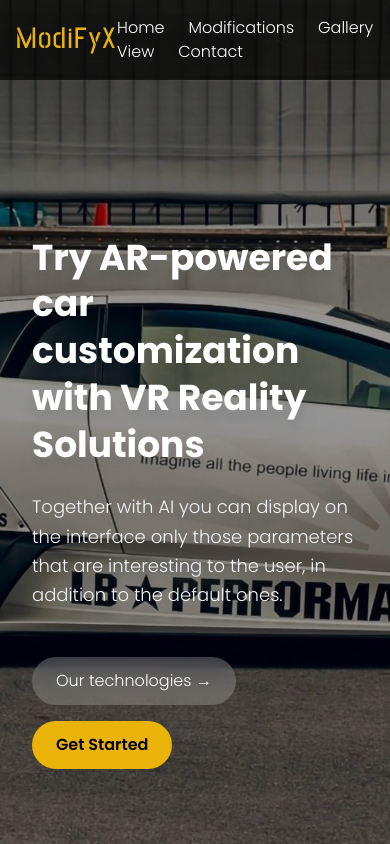
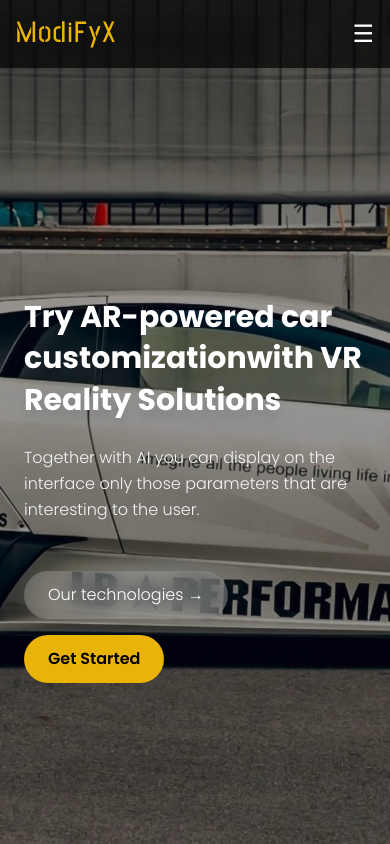
Before and after one commit to Dasindu02/ModiFyX--frontend, a React (Vite) app: page / in a window 390 px wide. Built offline with nearby package versions, Linux system fonts and the light colour scheme.

Commit message:
Update Dashboard Responsive

```diff
--- a/src/Pages/Dashborad.tsx
+++ b/src/Pages/Dashborad.tsx
@@ -3,69 +3,76 @@ import img1 from "../assets/bgimage.jpg";
 import img2 from "../assets/bg2.jpg";
 import img3 from "../assets/bg3.jpg";
 
-
 const Dashboard = () => {
   const [currentBg, setCurrentBg] = useState(0);
+  const [menuOpen, setMenuOpen] = useState(false);
 
   const backgroundImages = [img1, img2, img3];
 
   useEffect(() => {
     const interval = setInterval(() => {
       setCurrentBg((prev) => (prev + 1) % backgroundImages.length);
-    }, 15000); // 15 seconds
-
+    }, 15000);
     return () => clearInterval(interval);
   }, []);
 
   return (
     <div className="fixed inset-0 h-screen w-screen overflow-hidden">
-
-
       <div
         key={currentBg}
-        className="absolute inset-0 bg-cover bg-center transition-all duration-[1500ms] animate-slide"
+        className="absolute inset-0 bg-cover bg-center transition-all duration-[1500ms]"
         style={{ backgroundImage: `url(${backgroundImages[currentBg]})` }}
       ></div>
 
-      {/* Dark Overlay */}
-      <div className="absolute inset-0 bg-black bg-opacity-40"></div>
+      <div className="absolute inset-0 bg-black/40"></div>
 
-      {/* Navbar */}
-      <nav className="relative bg-black bg-opacity-70 text-white p-4 z-10">
+      <nav className="relative bg-black/70 text-white p-4 z-10">
         <div className="container mx-auto flex justify-between items-center">
-          <div className="text-3xl font-bold font-pncb text-yellow-500 tracking-wider ">
+          <div className="text-3xl font-bold font-pncb text-yellow-500 tracking-wider">
             ModiFyX
           </div>
 
-          <div className="space-x-6">
+          <div className="hidden md:flex space-x-6">
             <a href="/" className="hover:text-yellow-500">Home</a>
             <a href="/Login" className="hover:text-yellow-500">Modifications</a>
             <a href="/Login" className="hover:text-yellow-500">Gallery</a>
             <a href="/Login" className="hover:text-yellow-500">AR View</a>
             <a href="/Contact" className="hover:text-yellow-500">Contact</a>
           </div>
+
+          <button
+            onClick={() => setMenuOpen(!menuOpen)}
+            className="md:hidden text-2xl focus:outline-none"
+          >
+            ☰
+          </button>
         </div>
+
+        {menuOpen && (
+          <div className="md:hidden mt-4 space-y-3 text-center animate-fadeIn">
+            <a href="/" className="block hover:text-yellow-500">Home</a>
+            <a href="/Login" className="block hover:text-yellow-500">Modifications</a>
+            <a href="/Login" className="block hover:text-yellow-500">Gallery</a>
+            <a href="/Login" className="block hover:text-yellow-500">AR View</a>
+            <a href="/Contact" className="block hover:text-yellow-500">Contact</a>
+          </div>
+        )}
       </nav>
-     {/* Hero Section */}
-<div className="relative z-20 flex h-full items-center px-8 md:px-20">
 
-  <div className="text-left max-w-2xl ">
-    <h1
-      className="text-4xl font-bold md:text-5xl text-white drop-shadow-xl "
-      style={{ lineHeight: "1.3" }}
-    >
+      <div className="relative z-20 flex h-full items-center px-6 md:px-20">
+        <div className="max-w-2xl">
+          <h1 className="text-3xl sm:text-4xl md:text-5xl font-bold text-white drop-shadow-xl leading-snug">
             Try AR-powered car customization
-      <br />with VR Reality Solutions
+            <br className="hidden sm:block" />
+            with VR Reality Solutions
           </h1>
 
-
-    <p className="text-gray-100 mt-6 text-lg leading-relaxed max-w-xl -mb-4">
-      Together with AI you can display on the interface only those parameters
-      that are interesting to the user, in addition to the default ones.
+          <p className="text-gray-100 mt-6 text-base sm:text-lg leading-relaxed max-w-xl">
+            Together with AI you can display on the interface only those
+            parameters that are interesting to the user.
           </p>
 
-    {/* Buttons */}
-    <div className="flex flex-wrap gap-4 mt-16">
+          <div className="flex flex-wrap gap-4 mt-12 sm:mt-16">
             <a
               href="/ModiFyX-Technologies"
               className="bg-white/20 backdrop-blur-md text-white px-6 py-3 rounded-full
@@ -76,20 +83,14 @@ const Dashboard = () => {
 
             <a
               href="/Login"
-          className="bg-yellow-500  text-black px-6 py-3 rounded-full font-semibold
+              className="bg-yellow-500 text-black px-6 py-3 rounded-full font-semibold
               hover:bg-gray-200 transition-all duration-300"
             >
               Get Started
             </a>
-
-
           </div>
         </div>
-
       </div>
-
-
-
     </div>
   );
 };
```
Lines whose indentation alone changed are shown as unchanged.
